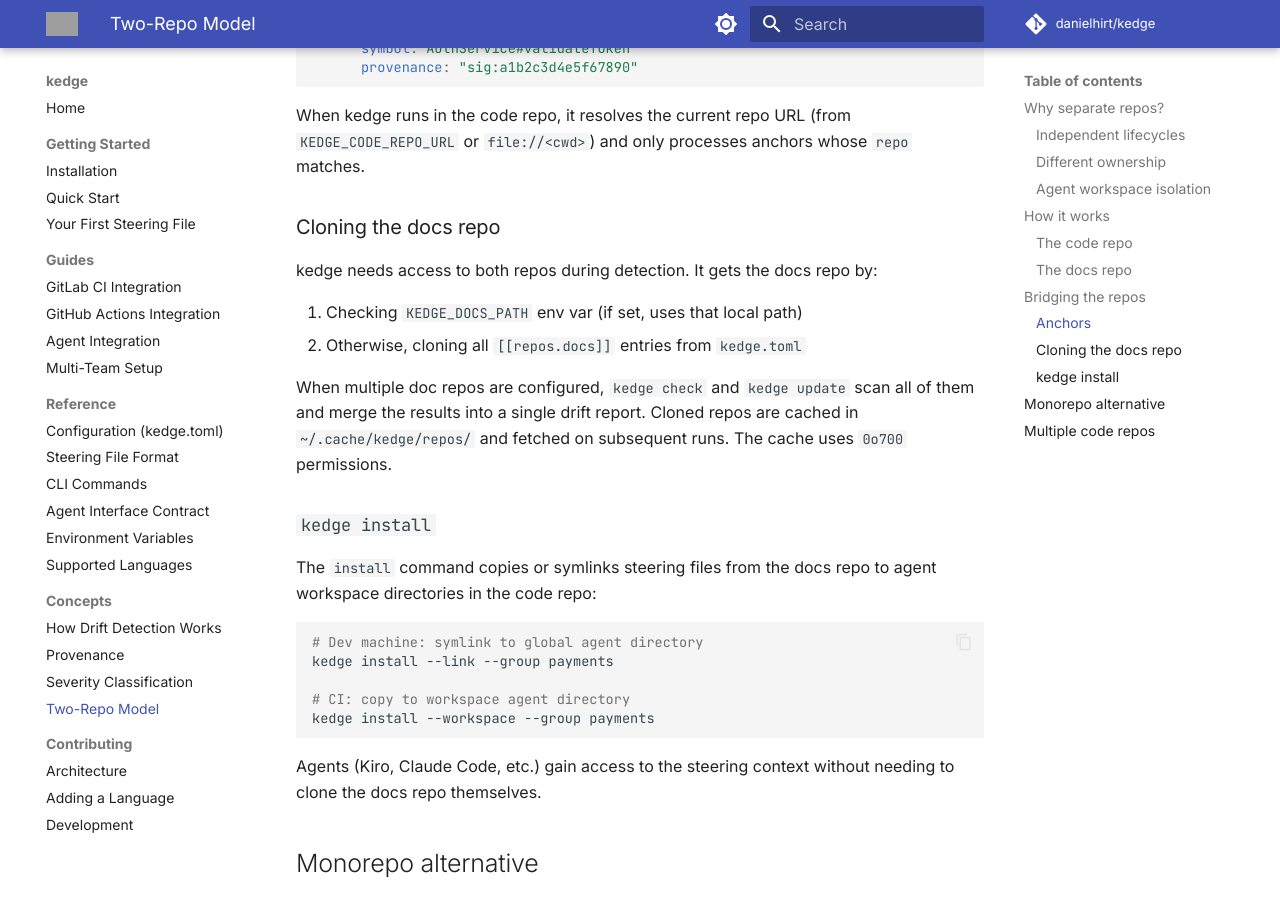
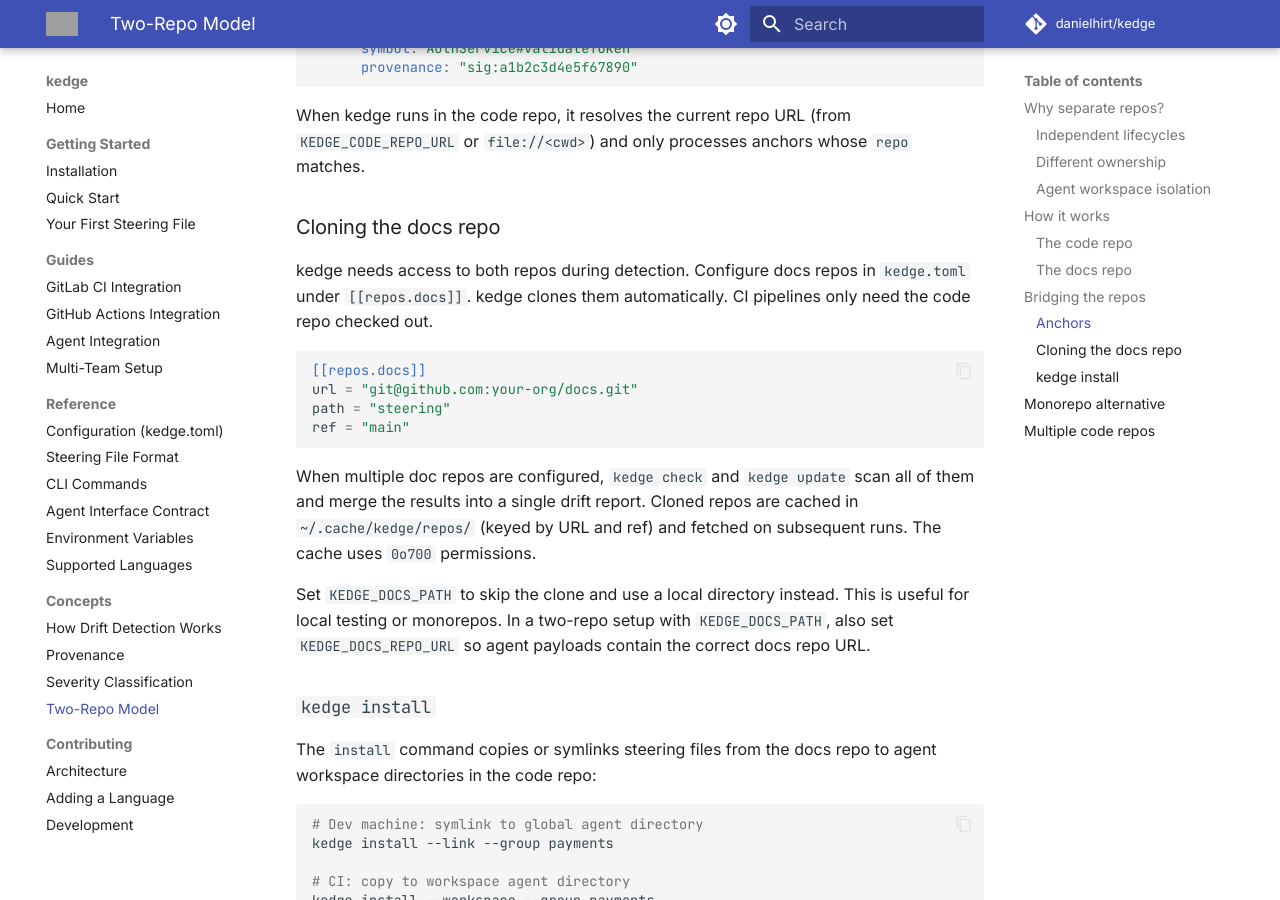
Before and after one commit to danielhirt/kedge, an MkDocs documentation site: the page built from docs/concepts/two-repo-model.md, in a window 1280 px wide and 900 px high, scrolled down 1743 px. Built offline with MkDocs 1.6.1 and Material for MkDocs 9.7.7, drawn with Linux system fonts in a browser that asks for light colours; comment, search, counter and statistics services are not loaded; grey boxes are pictures that could not be loaded.

Commit message:
Clarify that [[repos.docs]] is the standard CI path for two-repo setups
- Add "kedge auto-clones the docs repo" callout to README, both CI
  guides, and two-repo-model concept page
- Remove KEDGE_DOCS_PATH from CI example snippets (it was misleading
  readers into thinking they need it)
- Clarify KEDGE_DOCS_PATH and KEDGE_DOCS_REPO_URL are for local
  testing or monorepos, not the standard CI path
- Note cache is keyed by URL and ref in two-repo-model docs

````diff
--- a/docs/concepts/two-repo-model.md
+++ b/docs/concepts/two-repo-model.md
@@ -64,12 +64,18 @@
 
 ### Cloning the docs repo
 
-kedge needs access to both repos during detection. It gets the docs repo by:
+kedge needs access to both repos during detection. Configure docs repos in `kedge.toml` under `[[repos.docs]]`. kedge clones them automatically. CI pipelines only need the code repo checked out.
 
-1. Checking `KEDGE_DOCS_PATH` env var (if set, uses that local path)
-2. Otherwise, cloning all `[[repos.docs]]` entries from `kedge.toml`
+```toml
+[[repos.docs]]
+url = "git@github.com:your-org/docs.git"
+path = "steering"
+ref = "main"
+```
 
-When multiple doc repos are configured, `kedge check` and `kedge update` scan all of them and merge the results into a single drift report. Cloned repos are cached in `~/.cache/kedge/repos/` and fetched on subsequent runs. The cache uses `0o700` permissions.
+When multiple doc repos are configured, `kedge check` and `kedge update` scan all of them and merge the results into a single drift report. Cloned repos are cached in `~/.cache/kedge/repos/` (keyed by URL and ref) and fetched on subsequent runs. The cache uses `0o700` permissions.
+
+Set `KEDGE_DOCS_PATH` to skip the clone and use a local directory instead. This is useful for local testing or monorepos. In a two-repo setup with `KEDGE_DOCS_PATH`, also set `KEDGE_DOCS_REPO_URL` so agent payloads contain the correct docs repo URL.
 
 ### `kedge install`
 
````
Also changed, not shown: README.md (+4 -3 lines), docs/guides/ci-github-actions.md (+4 -1 lines), docs/guides/ci-gitlab.md (+5 -3 lines), docs/reference/configuration.md (+2 -2 lines).
